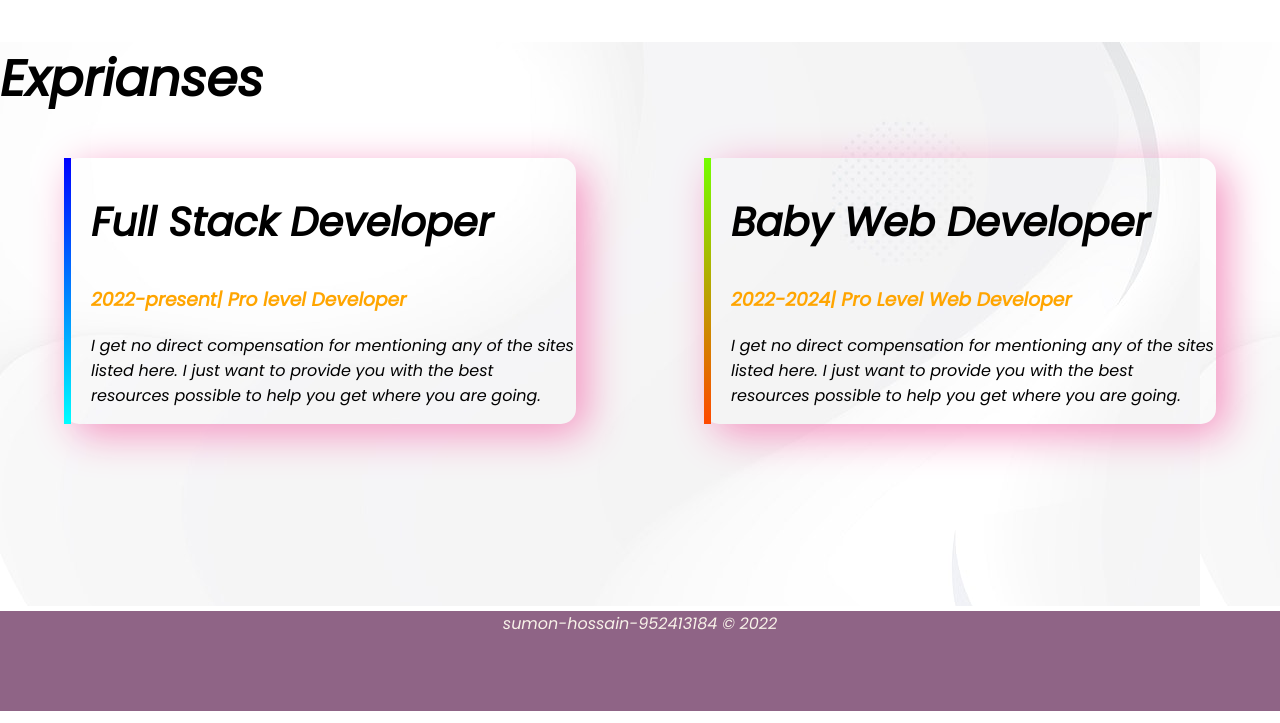
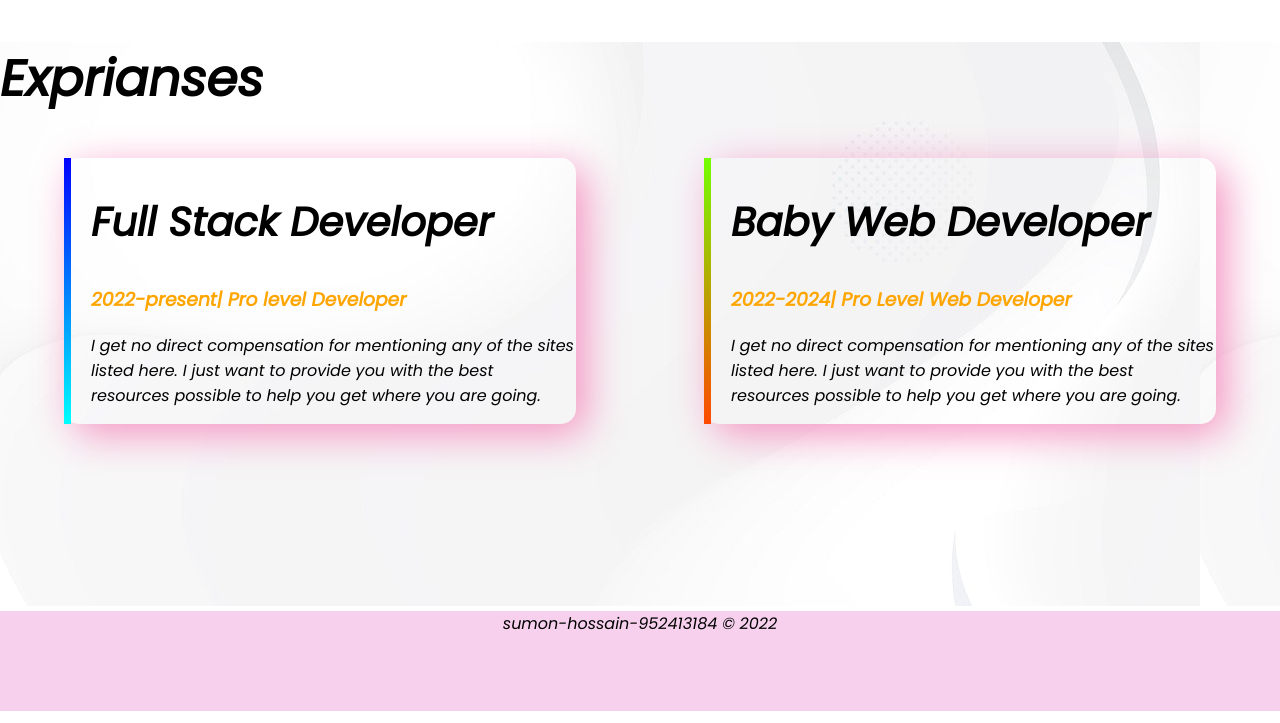
Before and after one commit to sumon-khan7864/Depoloper-portfolio-1, a plain HTML site: page index.html in a window 1280 px wide. Shown: the part 1202-1925 px from the top of the page. Drawn offline with Linux system fonts and the light colour scheme.

Commit message:
New-Refress

```diff
--- a/index.html
+++ b/index.html
@@ -12,7 +12,6 @@
     <link rel="stylesheet" href="style.css">
 </head>
 <body>
-
     <section class="Top-Banner Flixeble-Conteinar">
         <div class="Half-width"><h1>Welcome to</h1>
             <h1><span class="Name-color">Rs Sumon</span> World!</h1>
@@ -51,8 +50,7 @@
         </div>
     </section>
     <footer>
-            <p class="copyright"><span class="Footer-Color">sumon-hossain-952413184 © 2022</span></p>
-
+            <p class="copyright">sumon-hossain-952413184 © 2022</p>
     </footer>
 </body>
 </html>
--- a/style.css
+++ b/style.css
@@ -66,11 +66,8 @@ body{
     }
     footer p{
         text-align: center;
-        background-color: rgb(143, 100, 134);
+        background-color: rgb(247, 208, 238);
         margin-top: auto;
         margin-bottom: 1%;
         height: 100px;
     }
-    .Footer-Color{
-        color: rgb(248, 242, 233);
-    }
```
